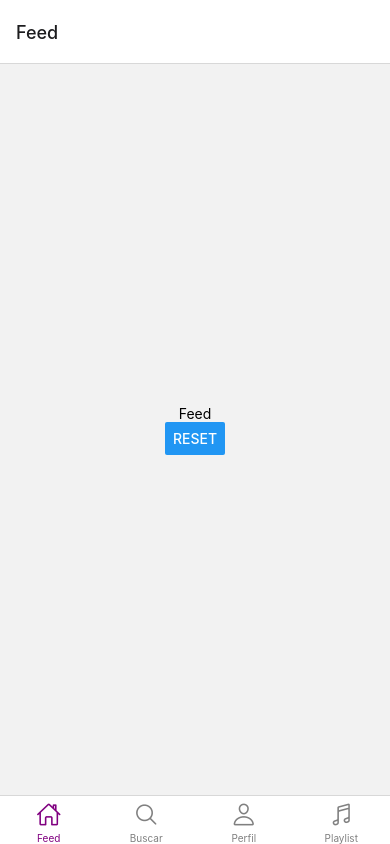
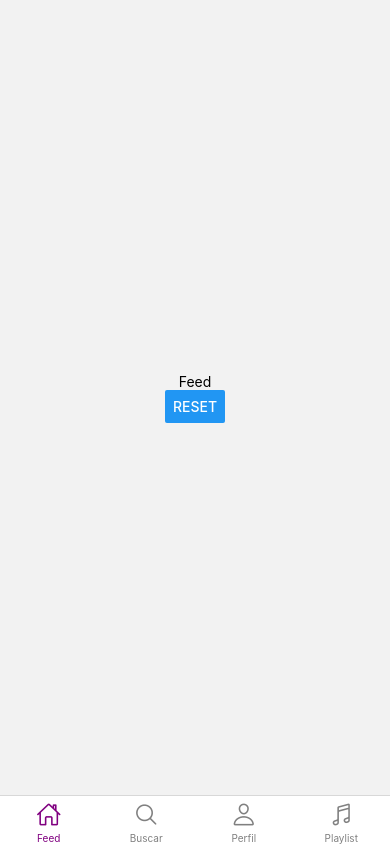
Before and after one commit to JuanIkari/FindMusic, a React Native app: screen /Home in a window 390 px wide. Built offline with nearby package versions, Linux system fonts and the light colour scheme.

Commit message:
Headers ocultados

```diff
--- a/screens/Home.js
+++ b/screens/Home.js
@@ -32,10 +32,10 @@ export default function Home() {
         tabBarInactiveTintColor: "gray",
       })}
     >
-      <Tab.Screen name="Feed" component={Feed} />
-      <Tab.Screen name="Buscar" component={Buscar} />
-      <Tab.Screen name="Perfil" component={Perfil} />
-      <Tab.Screen name="Playlist" component={Playlist} />
+      <Tab.Screen name="Feed" component={Feed} options={{headerShown: false}}/>
+      <Tab.Screen name="Buscar" component={Buscar} options={{headerShown: false}}/>
+      <Tab.Screen name="Perfil" component={Perfil} options={{headerShown: false}}/>
+      <Tab.Screen name="Playlist" component={Playlist} options={{headerShown: false}}/>
     </Tab.Navigator>
   );
 }
```
